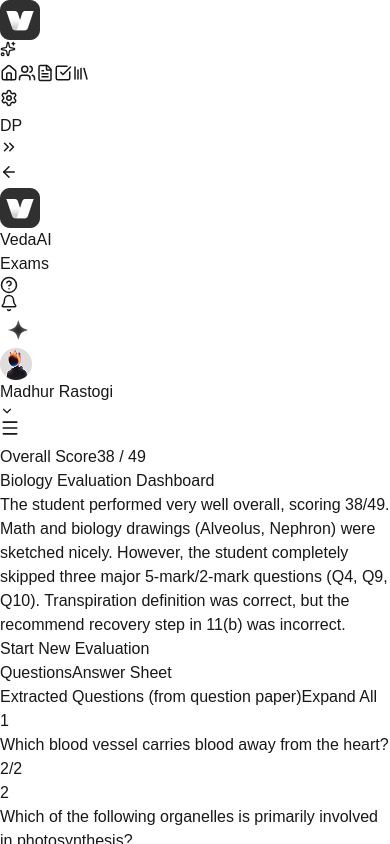
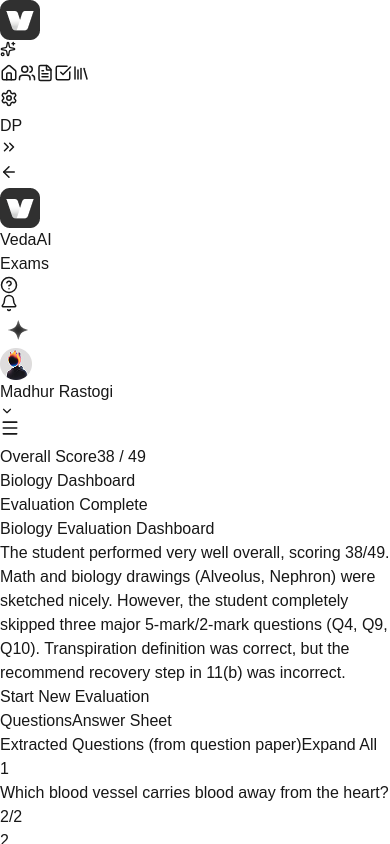
Before and after one commit to Rishik1918/Assesment-Mapping, a Next.js app: page / in a window 390 px wide. Both pictures are taken after a click on the button "Load Demo". Shown: the top 844 px of the page. Built offline with nearby package versions, Linux system fonts and the light colour scheme.

Commit message:
Redesign Evaluation Dashboard header banner for clean, spacious mobile arrangement

```diff
--- a/src/app/page.tsx
+++ b/src/app/page.tsx
@@ -1233,23 +1233,39 @@ export default function AssessmentDashboard() {
                 <div className="flex flex-col h-[calc(100vh-6.5rem)] overflow-hidden space-y-4">
 
                   {/* Overall Grading Summary Scoreboard Banner */}
-                  <div className="bg-white border border-slate-200 rounded-3xl p-4 md:p-5 flex flex-col sm:flex-row justify-between items-start sm:items-center gap-4 flex-shrink-0 shadow-sm">
-                    <div className="flex items-center gap-3">
-                      <div className="bg-[#fcf8f2] border border-[#f95738]/10 rounded-2xl px-4 py-2.5 text-center flex-shrink-0">
-                        <span className="block text-[9px] uppercase tracking-wider font-extrabold text-[#f95738]">Overall Score</span>
-                        <span className="text-xl font-black text-slate-900">
-                          {result.overallSummary.totalMarksObtained} <span className="text-xs text-slate-400 font-medium">/ {result.overallSummary.totalPossibleMarks}</span>
-                        </span>
+                  <div className="bg-white border border-slate-200 rounded-3xl p-4 sm:p-5 shadow-sm flex flex-col sm:flex-row sm:items-center justify-between gap-3.5 sm:gap-4 flex-shrink-0">
+
+                    {/* Left/Main Section */}
+                    <div className="flex flex-col sm:flex-row sm:items-center gap-3 sm:gap-4 min-w-0 flex-1">
+                      {/* Mobile Top Row: Score box + Title */}
+                      <div className="flex items-center gap-3 flex-shrink-0">
+                        <div className="bg-[#fcf8f2] border border-[#f95738]/15 rounded-2xl px-4 py-2.5 text-center flex-shrink-0 shadow-xs">
+                          <span className="block text-[9px] uppercase tracking-wider font-extrabold text-[#f95738]">Overall Score</span>
+                          <span className="text-xl sm:text-2xl font-black text-slate-900 leading-tight">
+                            {result.overallSummary.totalMarksObtained} <span className="text-xs text-slate-400 font-medium">/ {result.overallSummary.totalPossibleMarks}</span>
+                          </span>
+                        </div>
+
+                        {/* Title visible beside score on mobile */}
+                        <div className="sm:hidden flex-1 min-w-0">
+                          <h4 className="font-extrabold text-sm text-slate-900 truncate">{subjectName || 'Exam'} Dashboard</h4>
+                          <span className="inline-block mt-0.5 text-[10px] font-bold text-emerald-700 bg-emerald-50 px-2 py-0.5 rounded-full border border-emerald-200/60">
+                            Evaluation Complete
+                          </span>
+                        </div>
                       </div>
+
+                      {/* Desktop Title & Feedback (flows full-width on mobile below score badge) */}
                       <div className="min-w-0 flex-1">
-                        <h4 className="font-bold text-sm text-slate-900 leading-snug">{subjectName} Evaluation Dashboard</h4>
-                        <p className="text-xs text-slate-400 mt-1 leading-normal text-wrap break-words">{result.overallSummary.overallFeedback}</p>
+                        <h4 className="hidden sm:block font-bold text-sm text-slate-900 leading-snug">{subjectName || 'Exam'} Evaluation Dashboard</h4>
+                        <p className="text-xs text-slate-500 mt-0.5 sm:mt-1 leading-relaxed">{result.overallSummary.overallFeedback}</p>
                       </div>
                     </div>
 
+                    {/* Start New Evaluation Button */}
                     <button
                       onClick={() => { setResult(null); setQpFile(null); setAnsFile(null); }}
-                      className="text-xs font-bold text-slate-500 hover:text-slate-800 px-4 py-2 border border-slate-200 rounded-full hover:bg-slate-50 transition"
+                      className="w-full sm:w-auto text-center text-xs font-bold text-slate-600 hover:text-slate-900 px-4 py-2.5 sm:py-2 border border-slate-200 hover:border-slate-300 rounded-full hover:bg-slate-50 bg-slate-50/50 sm:bg-white transition flex-shrink-0"
                     >
                       Start New Evaluation
                     </button>
```
